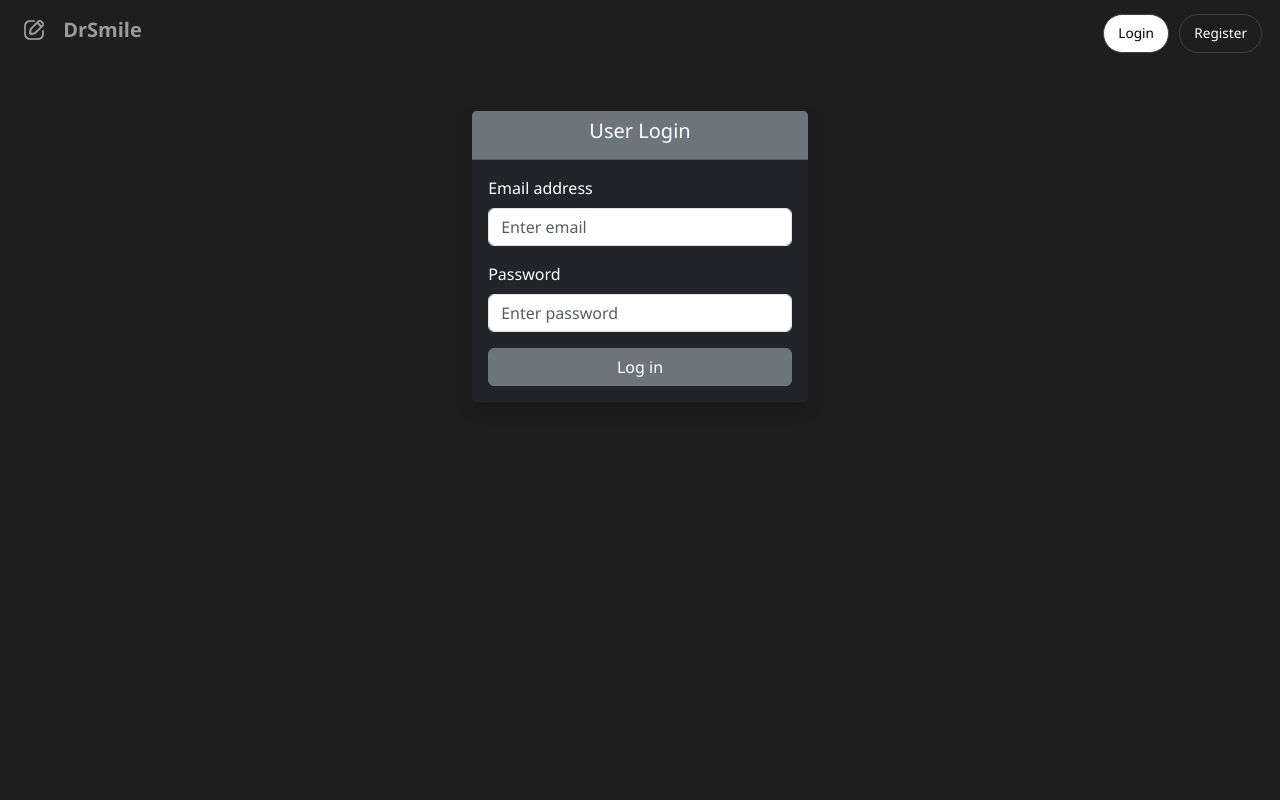
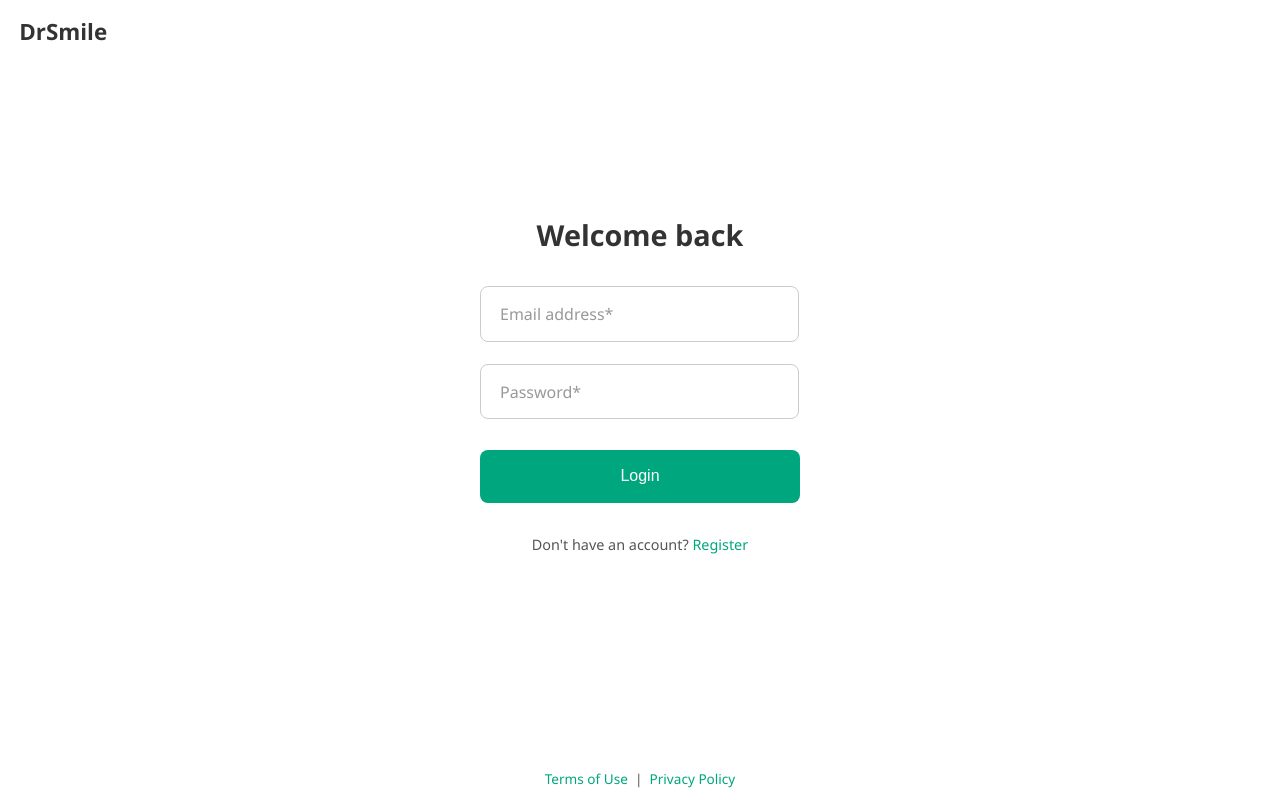
Before and after one commit to XynaxDev/DrSmile, a Flask app: page /login in a window 1280 px wide. Run offline with Flask 3, Linux system fonts and the light colour scheme.

Commit message:
Updated login page UI

```diff
--- a/app.py
+++ b/app.py
@@ -81,9 +81,13 @@ def login():
             session['username'] = email
             return redirect(url_for('dashboard'))
         else:
-            error = "Invalid credentials. Please try again."
-            return render_template('auth/login.html', error=error)
-    return render_template('auth/login.html')
+            # Store error in session, then redirect
+            session['error'] = "Invalid credentials. Please try again."
+            return redirect(url_for('login'))
+
+    # On GET, pop the error from session so it doesn't persist on refresh
+    error = session.pop('error', None)
+    return render_template('auth/login.html', error=error)
 
 @app.route('/register', methods=['GET', 'POST'])
 def register():
@@ -112,5 +116,13 @@ def logout():
     session.pop('username', None)
     return redirect(url_for('chatbot'))
 
+@app.route('/terms')
+def terms():
+    return render_template('terms.html')
+
+@app.route('/privacy')
+def privacy():
+    return render_template('privacy.html')
+
 if __name__ == '__main__':
     app.run(debug=True)
--- /dev/null
+++ b/static/css/login.css
@@ -0,0 +1,194 @@
+/***********************************************************
+  Overall Page Layout
+************************************************************/
+html,
+body {
+    margin: 0;
+    padding: 0;
+    background: #fff;
+    font-family: "Segoe UI", Tahoma, sans-serif;
+    color: #333;
+    height: 100%;
+}
+
+.brand-bar {
+    position: absolute;
+    top: 1rem;
+    left: 1.2rem;
+}
+
+.brand-link {
+    text-decoration: none;
+    color: #333;
+    font-weight: 700;
+    font-size: 1.4rem;
+}
+
+
+.login-page-container {
+    display: flex;
+    flex-direction: column;
+    align-items: center;
+    justify-content: center;
+    min-height: calc(100vh - 50px);
+    box-sizing: border-box;
+    padding: 2rem 1rem;
+}
+
+.login-title {
+    font-size: 1.8rem;
+    font-weight: 700;
+    margin-bottom: 2rem;
+    text-align: center;
+}
+
+/***********************************************************
+  Error Message
+************************************************************/
+.login-error {
+    color: #d00;
+    background: #fdd;
+    padding: 0.5rem 1rem;
+    border-radius: 6px;
+    margin-bottom: 1rem;
+    text-align: center;
+    border: 1px solid #d00;
+    font-size: 0.9rem;
+}
+
+/***********************************************************
+  Floating Label Form
+************************************************************/
+.login-form {
+    display: flex;
+    flex-direction: column;
+    width: 100%;
+    max-width: 320px;
+    margin-bottom: 2rem;
+}
+
+.floating-label-group {
+    position: relative;
+    margin-bottom: 1.4rem;
+    width: 89%;
+}
+
+.floating-input {
+    width: 100%;
+    padding: 1.1rem 1rem;
+    border: 1px solid #ccc;
+    border-radius: 8px;
+    font-size: 1rem;
+    outline: none;
+    background: transparent;
+}
+
+.floating-input::placeholder {
+    color: transparent;
+}
+
+.floating-input:focus {
+    border-color: #00a67d;
+}
+
+.floating-label {
+    position: absolute;
+    top: 50%;
+    left: 1rem;
+    transform: translateY(-50%);
+    color: #999;
+    pointer-events: none;
+    transition: 0.2s ease all;
+    background: #fff;
+    padding: 0 0.25rem;
+}
+
+.floating-input:focus+.floating-label,
+.floating-input:not(:placeholder-shown)+.floating-label {
+    top: 0;
+    left: 0.8rem;
+    font-size: 0.9rem;
+    color: #00a67d;
+    font-weight: 600;
+}
+
+/***********************************************************
+  Continue Button
+************************************************************/
+.btn-continue {
+    display: block;
+    width: 100%;
+    background: #00a67d;
+    color: #fff;
+    font-size: 1rem;
+    padding: 1.1rem 2rem;
+    margin-top: 0.5rem;
+    border: none;
+    border-radius: 8px;
+    cursor: pointer;
+    transition: background 0.2s;
+}
+
+.btn-continue:hover {
+    background: #008c68;
+}
+
+/***********************************************************
+  Register Line
+************************************************************/
+.register-line {
+    text-align: center;
+    font-size: 0.9rem;
+    color: #555;
+}
+
+.register-line a {
+    color: #00a67d;
+    text-decoration: none;
+}
+
+.register-line a:hover {
+    text-decoration: underline;
+}
+
+/***********************************************************
+  Footer Terms & Privacy (Fixed at Bottom)
+************************************************************/
+.footer-terms {
+    position: fixed;
+    bottom: 0;
+    left: 0;
+    width: 100%;
+    background: #fff;
+    text-align: center;
+    padding: 0.75rem 0;
+    /* border-top: 1px solid #ddd; */
+    font-size: 0.85rem;
+    color: #555;
+}
+
+.footer-terms a {
+    color: #00a67d;
+    text-decoration: none;
+}
+
+.footer-terms a:hover {
+    text-decoration: underline;
+}
+
+/***********************************************************
+  Responsive Tweaks
+************************************************************/
+@media (max-width: 576px) {
+    .login-title {
+        font-size: 1.6rem;
+    }
+
+    .login-form {
+        max-width: 90%;
+    }
+
+    .btn-continue{
+        width: 98%;
+    }
+}
--- a/templates/auth/login.html
+++ b/templates/auth/login.html
@@ -1,38 +1,53 @@
-{% extends 'layout/navbar.html' %}
-{% block title %}Login{% endblock %}
+<!DOCTYPE html>
+<html lang="en">
 
-{% block content %}
-<div class="container my-4" style="max-width: 900px;">
-    <div style="background: #1e1e1e; border-radius: 8px; padding: 1rem;">
-        <div class="row justify-content-center">
-            <div class="col-md-5">
-                <div class="card shadow bg-dark text-white">
-                    <div class="card-header bg-secondary text-white text-center">
-                        <h5>User Login</h5>
+<head>
+    <meta charset="UTF-8">
+    <title>Login - DrSmile</title>
+    <link rel="stylesheet" href="{{ url_for('static', filename='css/login.css') }}">
+</head>
+
+<body>
+
+    <div class="brand-bar">
+        <a href="{{ url_for('chatbot') }}" class="brand-link">DrSmile</a>
     </div>
-                    <div class="card-body">
+
+    <div class="login-page-container">
+        <h1 class="login-title">Welcome back</h1>
+
         {% if error %}
-                        <div class="alert alert-danger" role="alert">
+        <div class="login-error">
             {{ error }}
         </div>
         {% endif %}
-                        <form method="POST">
-                            <div class="mb-3">
-                                <label for="email" class="form-label">Email address</label>
-                                <input type="email" class="form-control" id="email" name="email"
-                                    placeholder="Enter email" required>
+
+        <form method="POST" class="login-form">
+            <div class="floating-label-group">
+                <input type="email" name="email" id="emailInput" class="floating-input" placeholder=" " required />
+                <label for="emailInput" class="floating-label">Email address*</label>
             </div>
-                            <div class="mb-3">
-                                <label for="password" class="form-label">Password</label>
-                                <input type="password" class="form-control" id="password" name="password"
-                                    placeholder="Enter password" required>
+
+            <div class="floating-label-group">
+                <input type="password" name="password" id="passwordInput" class="floating-input" placeholder=" "
+                    required />
+                <label for="passwordInput" class="floating-label">Password*</label>
             </div>
-                            <button type="submit" class="btn btn-secondary w-100">Log in</button>
+            <button type="submit" class="btn-continue">Login</button>
+
         </form>
+
+        <div class="register-line">
+            Don't have an account?
+            <a href="{{ url_for('register') }}">Register</a>
         </div>
     </div>
-            </div>
-        </div>
-    </div>
-</div>
-{% endblock %}
+
+    <footer class="footer-terms">
+        <a href="{{ url_for('terms') }}">Terms of Use</a>
+        &nbsp;|&nbsp;
+        <a href="{{ url_for('privacy') }}">Privacy Policy</a>
+    </footer>
+</body>
+
+</html>
```
Lines whose indentation alone changed are shown as unchanged.
